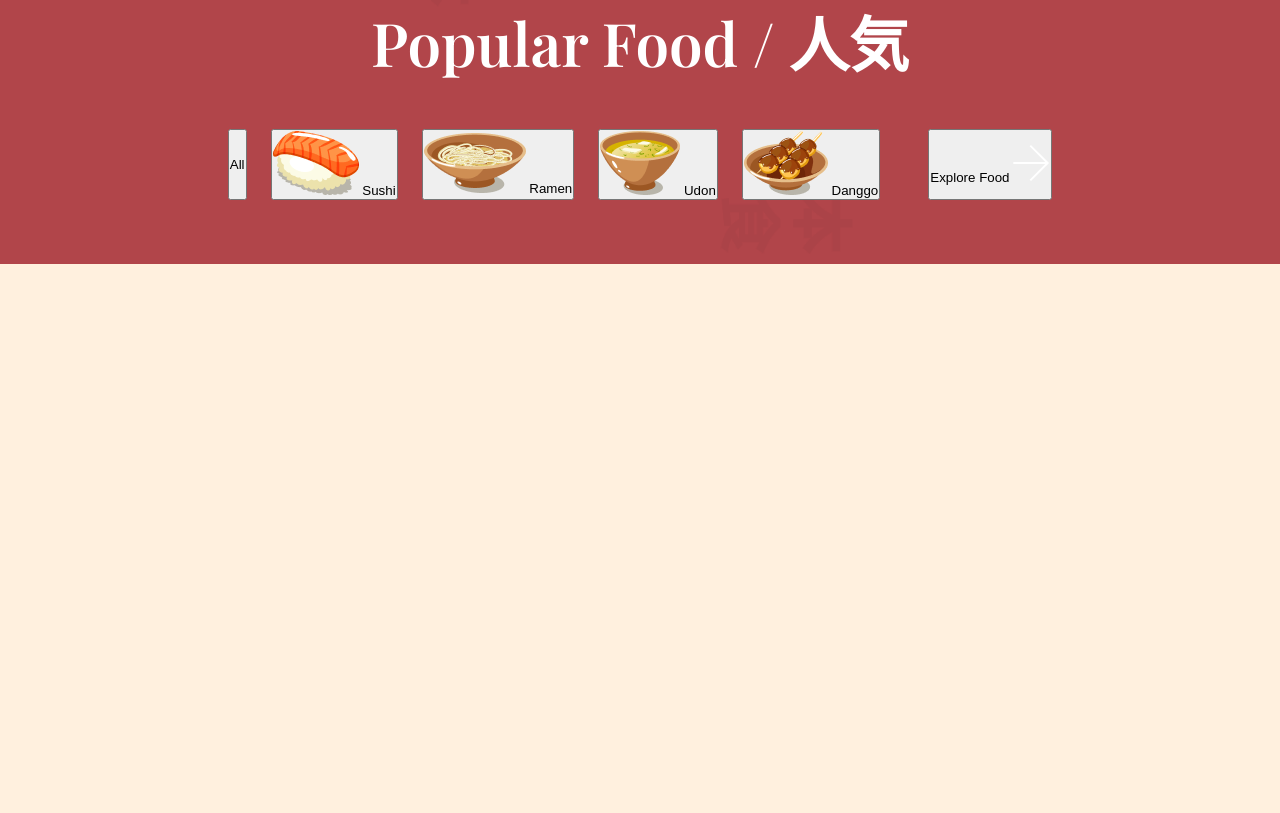
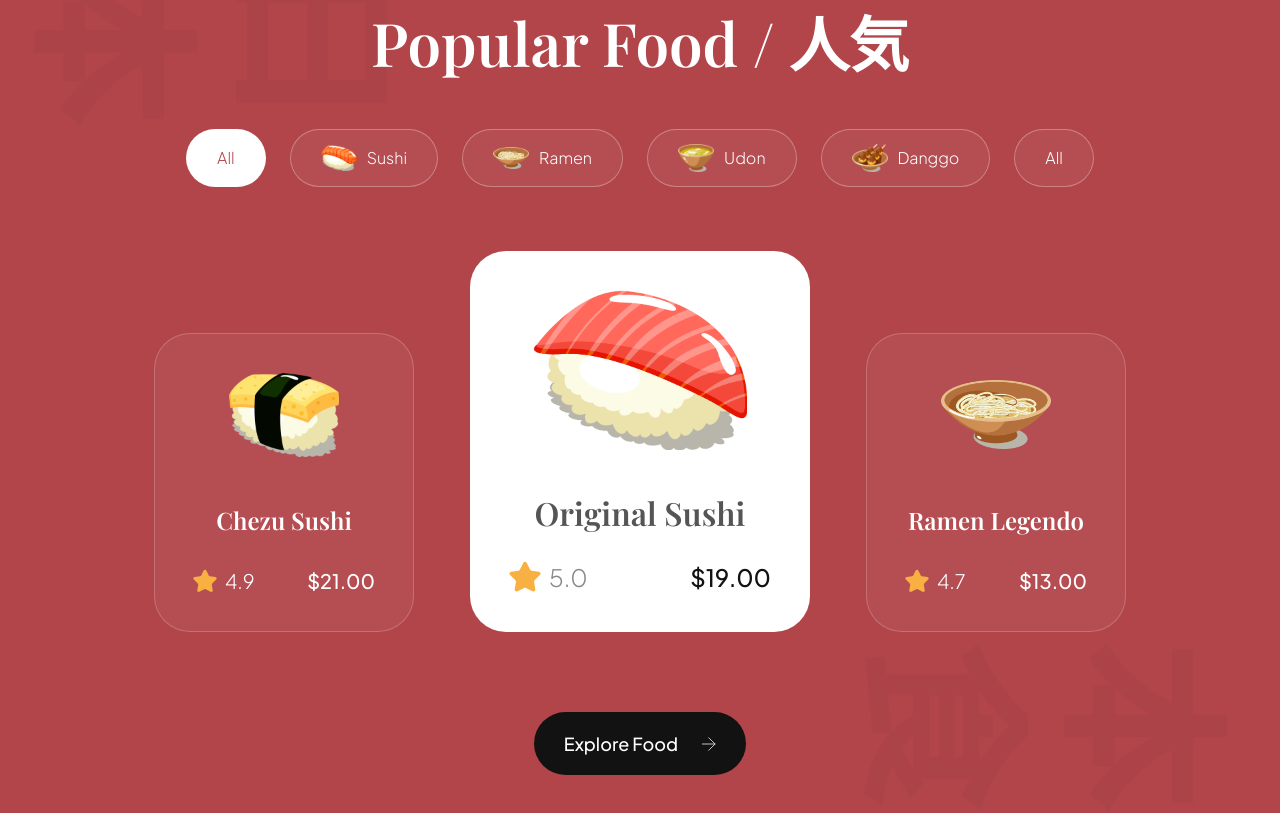
Before and after one commit to mstfsaglam/sushi-landing-page, a plain HTML site: page index.html in a window 1280 px wide. Shown: the part 1676-2489 px from the top of the page. Before the commit the page ends 1940 px from the top, so only its background shows below. Drawn offline with nearby package versions, Linux system fonts and the light colour scheme.

Commit message:
feat: complete popular section.

```diff
--- a/css/sections/popular.css
+++ b/css/sections/popular.css
@@ -29,4 +29,168 @@
   justify-content: center;
   gap: 24px;
 }
-/* Will continue in next completion */
+
+.popular-foods__filter-btn {
+  padding: 10px 30px;
+
+  display: flex;
+  flex-direction: row;
+  align-items: center;
+  gap: 10px;
+
+  font-size: 16px;
+  font-family: var(--plus-jakarta-sans);
+  font-weight: 300;
+  line-height: 24px;
+  color: #fff;
+
+  background-color: rgba(255, 255, 255, 0.05);
+  border: 1px solid rgba(255, 255, 255, 0.3);
+  border-radius: 46px;
+  cursor: pointer;
+}
+
+.popular-foods__filter-btn img{
+  width:  36px;
+  height: 36px;
+  object-fit: contain;
+}
+
+.popular-foods__filter-btn.active {
+  background-color: #fff;
+  color: var(--primary-color);
+}
+
+.popular-foods__filter-btn:hover {
+  background: #fff;
+  color: var(--primary-color);
+}
+
+.popular-foods__catalogue {
+  margin-top: 64px;
+
+  display: flex;
+  justify-content: center;
+  align-items:  flex-end;
+  flex-wrap: wrap;
+  gap: 56px;
+}
+
+.popular-foods__button {
+  width: fit-content;
+
+  padding: 20px 30px;
+  margin: 80px auto 0;
+
+  font-weight: 500;
+  font-size: 18px;
+  line-height: 23px;
+  font-family: var(--plus-jakarta-sans);
+  color: #fff;
+
+  border: none;
+  outline: none;
+  background: var(--secondary-color);
+  border-radius: 64px;
+  cursor: pointer
+}
+
+.popular-foods__button img{
+  width: 14px;
+  height: 14px;
+  object-fit: contain;
+
+  margin-left: 21px;
+}
+
+.popular-foods__card {
+  padding: 38px;
+  min-width: 260px;
+  height: fit-content;
+
+  display: flex;
+  align-items: center;
+  flex-direction: column;
+
+  border-radius: 36px;
+  background: rgba(255, 255, 255, 0.05);
+  border: 1px solid rgba(255, 255, 255, 0.2);
+}
+
+.popular-foods__card-image {
+  width: 110px;
+  height: 85px;
+  object-fit: contain;
+}
+
+.popular-foods__card-title {
+  margin-top: 47px;
+
+  font-size: 24px;
+  font-family: var(--playfair-display);
+  font-weight: 600;
+  line-height: 32px;
+  color: #fff;
+  text-align: center;
+}
+
+.popular-foods__card-details {
+  width: 100%;
+  margin-top: 32px;
+}
+
+.popular-foods__card-rating {
+  display: flex;
+  align-items: center;
+  gap: 8px;
+}
+
+.popular-foods__card-rating img {
+  width: 24px;
+  height: 24px;
+  object-fit: contain;
+}
+
+.popular-foods__card-rating p {
+  font-size: 20px;
+  font-weight: 300;
+  font-family: var(--plus-jakarta-sans);
+  color: #fff;
+}
+
+.popular-foods__card-price {
+  font-size: 20px;
+  font-weight: 500;
+  font-family: var(--plus-jakarta-sans);
+  color: #fff;
+}
+
+.popular-foods__card.active-card {
+  background: #fff;
+  min-width: 340px;
+}
+
+.popular-foods__card.active-card .popular-foods__card-image {
+  width: 214px;
+  height: 160px;
+}
+
+.popular-foods__card.active-card .popular-foods__card-title{
+  color: var(--black-500);
+  font-size: 32px;
+}
+
+.popular-foods__card.active-card .popular-foods__card-rating img {
+  width: 32px;
+  height: 32px;
+}
+
+.popular-foods__card.active-card .popular-foods__card-rating p {
+  font-size: 24px;
+  color: var(--gray-100);
+}
+
+.popular-foods__card.active-card .popular-foods__card-price {
+  font-size: 24px;
+  color: var(--secondary-color);
+}
--- a/index.html
+++ b/index.html
@@ -136,16 +136,54 @@
           Danggo
         </button>
 
+        <button class="popular-foods__filter-btn">All</button>
+
+      </div>
+
         <div class="popular-foods__catalogue">
-          <!-- Javascript -->
+
+          <article class="popular-foods__card">
+            <img class="popular-foods__card-image" src="assets/sushi-12.png" alt="sushi-12">
+            <h4 class="popular-foods__card-title">Chezu Sushi</h4>
+            <div class="popular-foods__card-details flex-between">
+              <div class="popular-foods__card-rating">
+                <img src="assets/star.svg" alt="star" />
+                <p>4.9</p>
+              </div>
+              <p class="popular-foods__card-price">$21.00</p>
+            </div>
+          </article>
+
+          <article class="popular-foods__card active-card">
+            <img class="popular-foods__card-image" src="assets/sushi-11.png" alt="sushi-11">
+            <h4 class="popular-foods__card-title">Original Sushi</h4>
+            <div class="popular-foods__card-details flex-between">
+              <div class="popular-foods__card-rating">
+                <img src="assets/star.svg" alt="star" />
+                <p>5.0</p>
+              </div>
+              <p class="popular-foods__card-price">$19.00</p>
+            </div>
+          </article>
+
+          <article class="popular-foods__card">
+            <img class="popular-foods__card-image" src="assets/sushi-10.png" alt="sushi-10">
+            <h4 class="popular-foods__card-title">Ramen Legendo</h4>
+            <div class="popular-foods__card-details flex-between">
+              <div class="popular-foods__card-rating">
+                <img src="assets/star.svg" alt="star" />
+                <p>4.7</p>
+              </div>
+              <p class="popular-foods__card-price">$13.00</p>
+            </div>
+          </article>
+
         </div>
 
         <button class="popular-foods__button">
           Explore Food
           <img src="assets/arrow-right.svg" alt="arrow-right">
         </button>
-      </div>
-
     </section>
     <script src="js/script.js" type="module"></script>
   </body>
```
